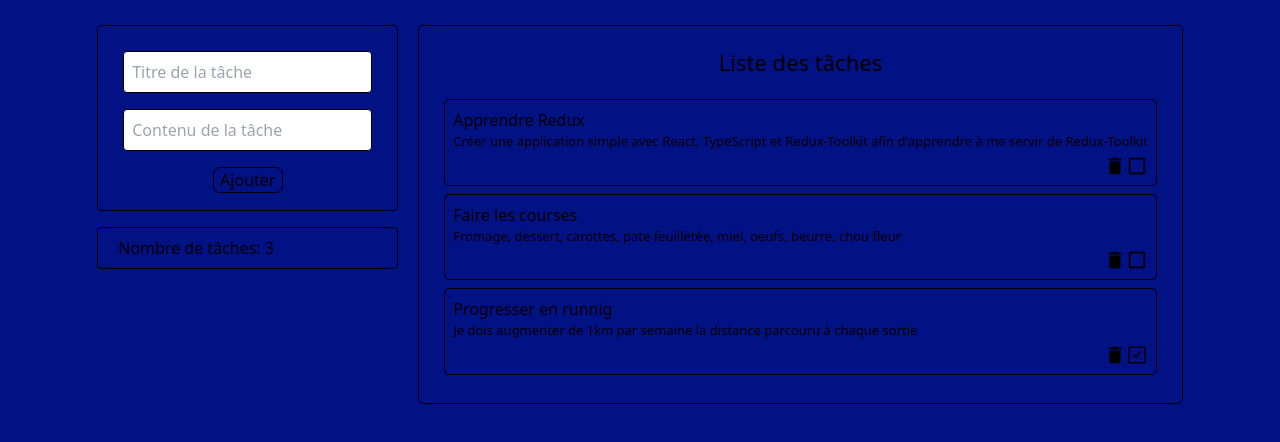
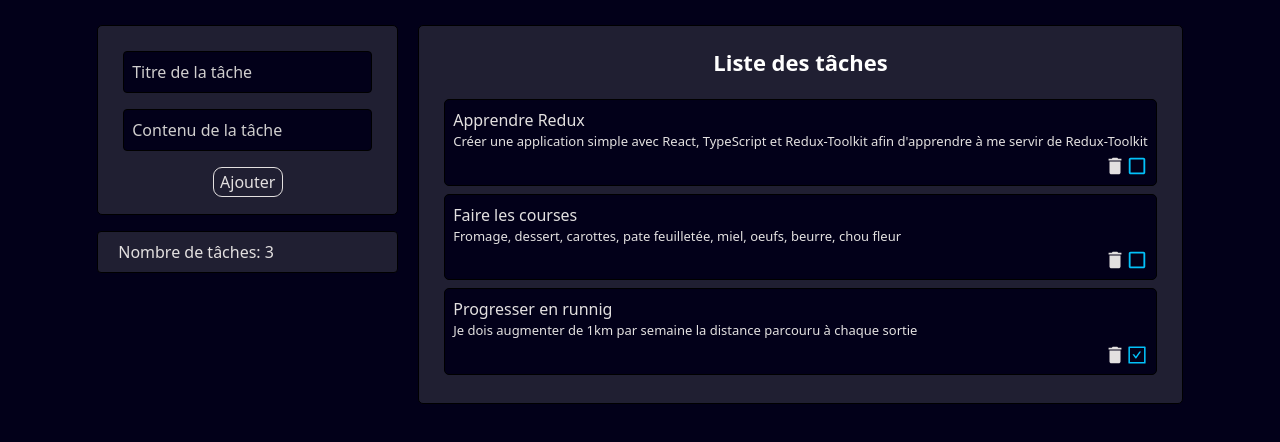
Before and after one commit to PierreQuignon/todolist-redux-toolkit, a React (Vite) app: page / in a window 1280 px wide. Shown: the top 442 px of the page. Built offline with nearby package versions, Linux system fonts and the light colour scheme.

Commit message:
finished the design

```diff
--- a/src/components/TodoCounter.tsx
+++ b/src/components/TodoCounter.tsx
@@ -1,6 +1,7 @@
 import * as React from 'react';
 import { useSelector } from 'react-redux';
 import { RootState } from './Redux';
+import "../style/TodoCounter.css"
 
 
 const TodoCounter: React.FC = () => {
@@ -9,7 +10,7 @@ const TodoCounter: React.FC = () => {
 
   return (
     <div>
-      <p className='border border-black flex flex-col justify-center p-5 rounded h-5'>Nombre de tâches:  {todosLength}</p>
+      <p className='todo-counter'>Nombre de tâches:  {todosLength}</p>
     </div>
    );
 };
--- a/src/index.css
+++ b/src/index.css
@@ -3,5 +3,5 @@
 @tailwind utilities;
 
 body {
-  background-color: #021184;
+  background-color: #020019;
 }
--- a/src/style/TodoAdder.css
+++ b/src/style/TodoAdder.css
@@ -1,12 +1,31 @@
 .button-add {
   display: flex;
   justify-content: center;
+  align-items: center;
   border: solid;
-  border-radius: 7px;
+  border-radius: 9px;
   width: 70px;
+  height: 30px;
   border-width: 1px;
   margin-top: 8px;
+  color: rgb(227, 224, 224);
+  background-color: #201f32;
 }
+
+.button-add:hover {
+  display: flex;
+  justify-content: center;
+  align-items: center;
+  border: solid;
+  border-radius: 9px;
+  width: 70px;
+  height: 30px;
+  border-width: 1px;
+  margin-top: 8px;
+  color: rgb(3, 193, 250);
+  background-color: #020019;
+}
+
 
 .container-adder {
   display: flex;
@@ -16,4 +35,14 @@
   padding: 17px;
   border-radius: 5px;
   margin-bottom: 16px;
+  background-color: #201f32;
 }
+
+input {
+  background-color: #020019;
+  color: white;
+}
+
+input::placeholder {
+  color: #d0cece; /* couleur du placeholder */
+}
--- a/src/style/TodoContainer.css
+++ b/src/style/TodoContainer.css
@@ -9,6 +9,7 @@
   padding-right: 25px;
   border-radius: 5px;
   gap: 5px;
+  background-color: #201f32;
 }
 
 .todo-container {
@@ -18,15 +19,23 @@
   border-width: 1px;
   margin-top: 8px;
   margin-bottom: 8px;
+  background-color: #020019;
 }
 
 .title-container {
   font-size: 22px;
   margin-bottom: 7px;
+  color: white;
+  font-weight:700;
 }
 
 .todo-content {
   font-size: 13px;
+  color: rgb(227, 224, 224);
+}
+
+.todo-title {
+  color: rgb(227, 224, 224);
 }
 
 .delete-validate {
@@ -37,8 +46,10 @@
 
 .toggle-box {
   font-size: 22px;
+  color: rgb(3, 193, 250);
 }
 
 .delete-icon {
   font-size: 22px;
+  color: rgb(227, 224, 224);
 }
--- /dev/null
+++ b/src/style/TodoCounter.css
@@ -0,0 +1,11 @@
+.todo-counter {
+  border: 1px solid black;
+  display: flex;
+  flex-direction: column;
+  justify-content: center;
+  padding: 1.25rem;
+  border-radius: 0.25rem;
+  height: 1.25rem;
+  color: rgb(227, 224, 224);
+  background-color: #201f32;
+}
```
